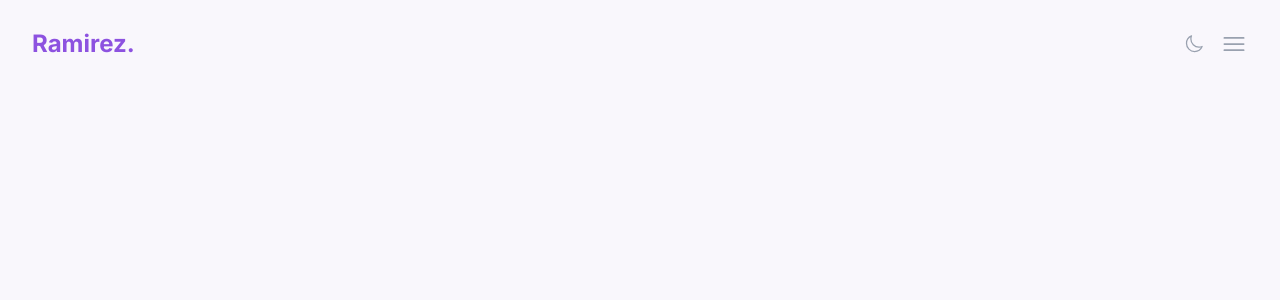
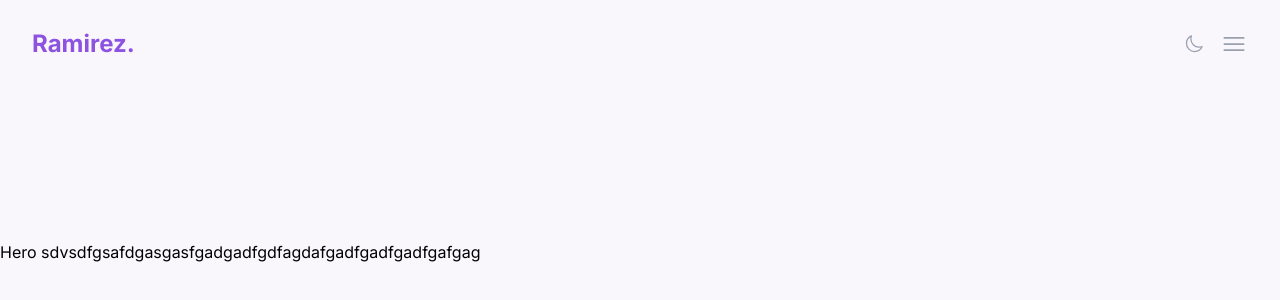
Before and after one commit to hectorlil48/my-portfolio, a React (Vite) app: page / in a window 1280 px wide. Shown: the top 300 px of the page. Built offline with nearby package versions, Linux system fonts and the light colour scheme.

Commit message:
Added the Hero section to test out the scrolling.

```diff
--- a/src/App.jsx
+++ b/src/App.jsx
@@ -3,8 +3,9 @@ import Hero from "./components/Hero";
 
 const App = () => {
   return (
-    <div className="min-h-screen bg-bg-background dark:bg-background font-inter">
+    <div className="bg-background dark:bg-background font-inter min-h-screen">
       <Navbar />
+      <Hero />
     </div>
   );
 };
--- a/src/components/Hero.jsx
+++ b/src/components/Hero.jsx
@@ -1,6 +1,6 @@
 const Hero = () => {
   return (
-    <div className="bg-amber-600 h-[2000px] mt-20">
+    <div className="mx-auto h-[2000px] max-w-7xl pt-60">
       Hero sdvsdfgsafdgasgasfgadgadfgdfagdafgadfgadfgadfgafgag
     </div>
   );
--- a/src/index.css
+++ b/src/index.css
@@ -6,7 +6,7 @@
 @theme {
   --color-primary: hsl(265, 70%, 60%);
   --color-heading: hsl(249, 25%, 27%);
-  --color-bg-background: hsl(260, 50%, 98%);
+  --color-background: hsl(260, 50%, 98%);
 
   --font-inter: "Inter", sans-serif;
 
```
